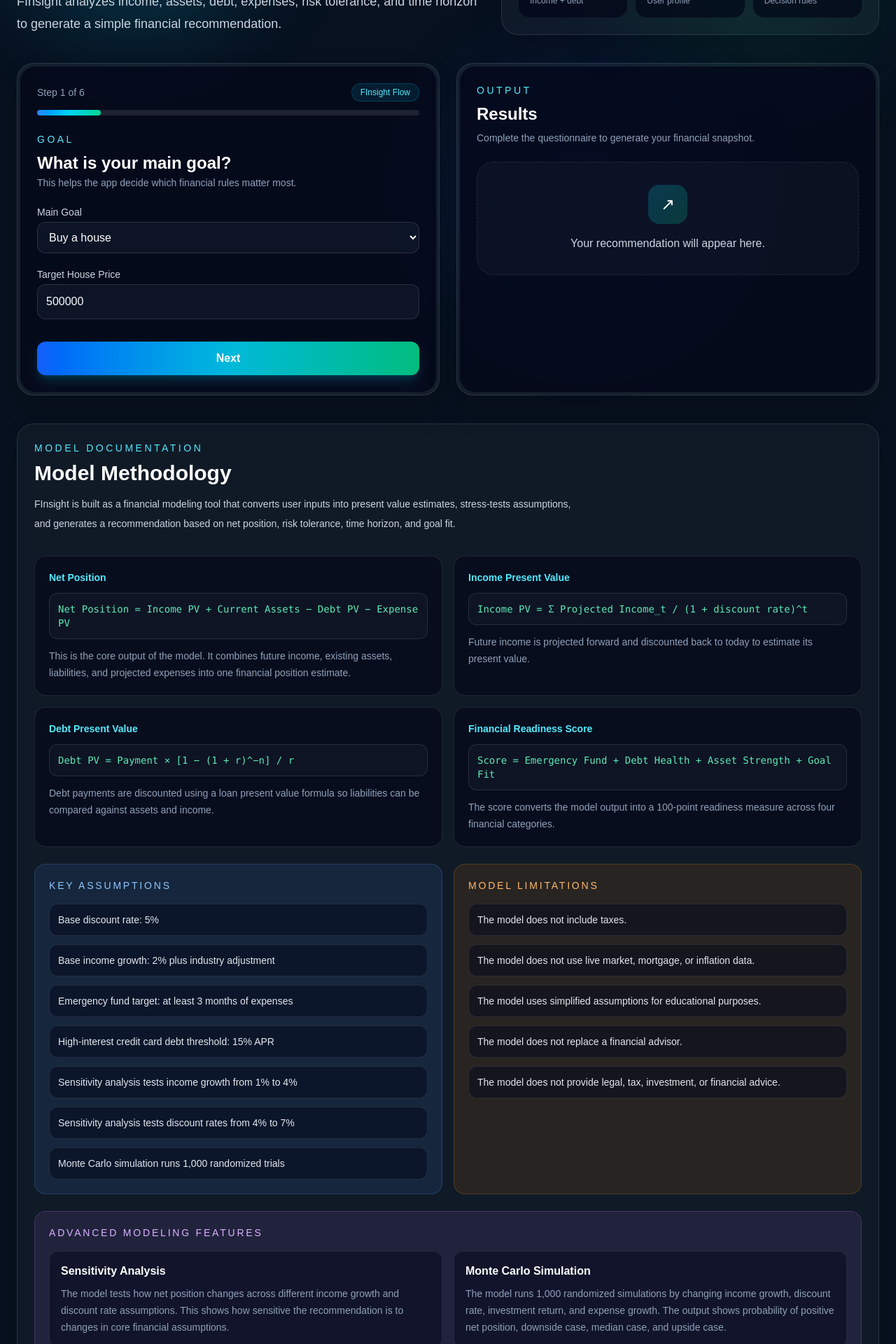
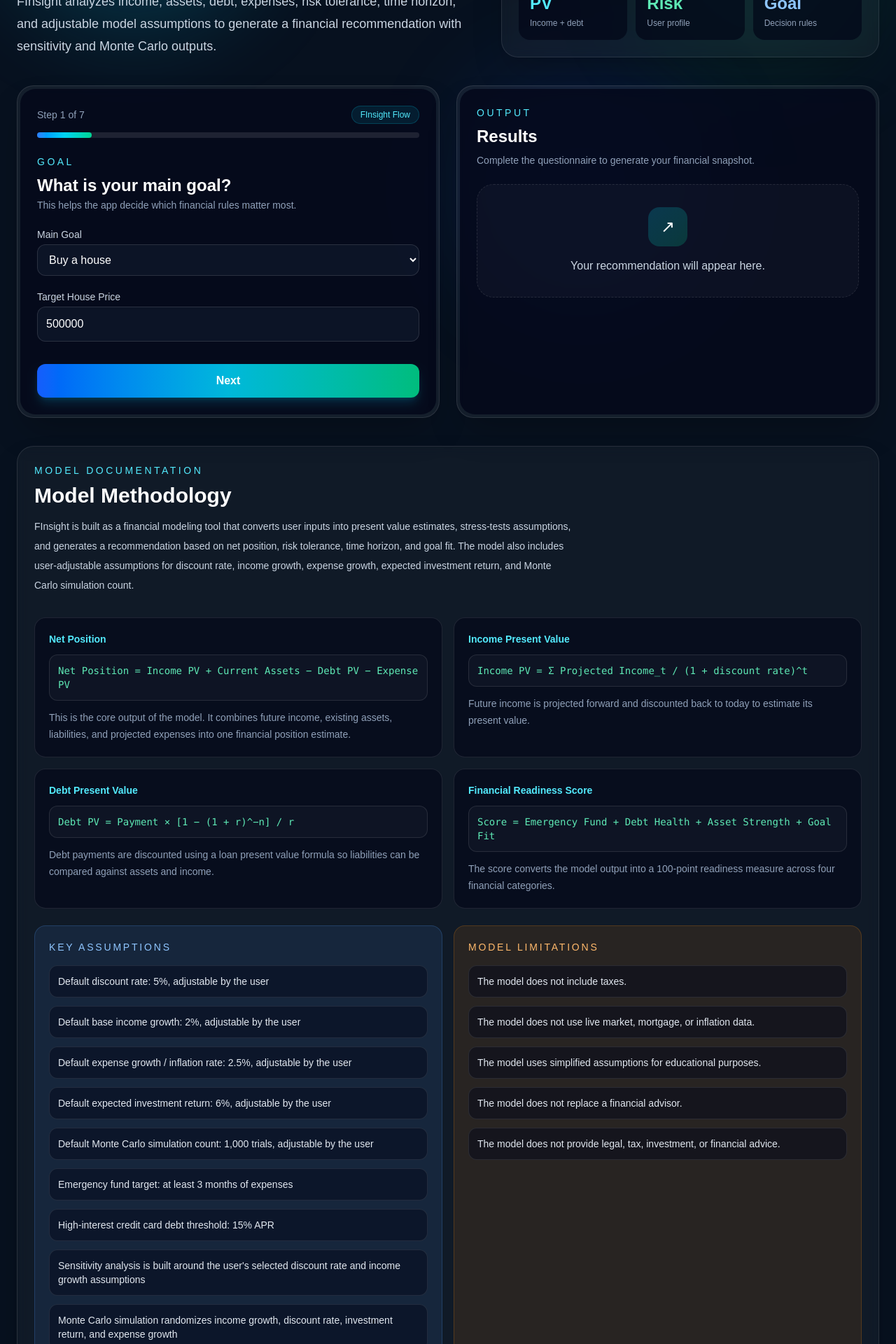
Before and after one commit to Ethan-R162/finsight, a Next.js app: page / in a window 1280 px wide. Shown: the part 340-2260 px from the top of the page at 70% size. Built offline with nearby package versions, Linux system fonts and the light colour scheme.

Commit message:
Add adjustable model assumptions

```diff
--- a/app/page.tsx
+++ b/app/page.tsx
@@ -82,13 +82,15 @@ function ModelMethodology() {
   ];
 
   const assumptions = [
-    "Base discount rate: 5%",
-    "Base income growth: 2% plus industry adjustment",
+    "Default discount rate: 5%, adjustable by the user",
+    "Default base income growth: 2%, adjustable by the user",
+    "Default expense growth / inflation rate: 2.5%, adjustable by the user",
+    "Default expected investment return: 6%, adjustable by the user",
+    "Default Monte Carlo simulation count: 1,000 trials, adjustable by the user",
     "Emergency fund target: at least 3 months of expenses",
     "High-interest credit card debt threshold: 15% APR",
-    "Sensitivity analysis tests income growth from 1% to 4%",
-    "Sensitivity analysis tests discount rates from 4% to 7%",
-    "Monte Carlo simulation runs 1,000 randomized trials",
+    "Sensitivity analysis is built around the user's selected discount rate and income growth assumptions",
+    "Monte Carlo simulation randomizes income growth, discount rate, investment return, and expense growth",
   ];
 
   const limitations = [
@@ -109,10 +111,12 @@ function ModelMethodology() {
           Model Methodology
         </h2>
         <p className="mt-3 max-w-3xl text-sm leading-7 text-slate-300">
-          FInsight is built as a financial modeling tool that converts user
-          inputs into present value estimates, stress-tests assumptions, and
-          generates a recommendation based on net position, risk tolerance, time
-          horizon, and goal fit.
+        FInsight is built as a financial modeling tool that converts user
+        inputs into present value estimates, stress-tests assumptions, and
+        generates a recommendation based on net position, risk tolerance, time
+        horizon, and goal fit. The model also includes user-adjustable assumptions
+        for discount rate, income growth, expense growth, expected investment
+        return, and Monte Carlo simulation count.
         </p>
       </div>
 
@@ -180,19 +184,19 @@ function ModelMethodology() {
           <div className="rounded-xl border border-white/10 bg-slate-950/50 p-4">
             <p className="font-semibold text-white">Sensitivity Analysis</p>
             <p className="mt-2 text-sm leading-6 text-slate-400">
-              The model tests how net position changes across different income
-              growth and discount rate assumptions. This shows how sensitive the
-              recommendation is to changes in core financial assumptions.
+            The model tests how net position changes around the user's selected
+            income growth and discount rate assumptions. This shows how sensitive the
+            recommendation is to changes in core financial assumptions.
             </p>
           </div>
 
           <div className="rounded-xl border border-white/10 bg-slate-950/50 p-4">
             <p className="font-semibold text-white">Monte Carlo Simulation</p>
             <p className="mt-2 text-sm leading-6 text-slate-400">
-              The model runs 1,000 randomized simulations by changing income
-              growth, discount rate, investment return, and expense growth. The
-              output shows probability of positive net position, downside case,
-              median case, and upside case.
+            The model runs a user-selected number of randomized simulations by changing
+            income growth, discount rate, investment return, and expense growth. The
+            output shows probability of positive net position, downside case, median
+            case, and upside case.
             </p>
           </div>
         </div>
@@ -229,8 +233,9 @@ export default function Home() {
             </h2>
 
             <p className="mt-5 max-w-2xl text-lg leading-8 text-slate-300">
-              FInsight analyzes income, assets, debt, expenses, risk tolerance,
-              and time horizon to generate a simple financial recommendation.
+            FInsight analyzes income, assets, debt, expenses, risk tolerance,
+            time horizon, and adjustable model assumptions to generate a financial
+            recommendation with sensitivity and Monte Carlo outputs.
             </p>
           </div>
 
--- a/components/FinancialForm.tsx
+++ b/components/FinancialForm.tsx
@@ -20,7 +20,7 @@ type Props = {
   onCalculate: (result: FinancialResult) => void;
 };
 
-const totalSteps = 6;
+const totalSteps = 7;
 
 export default function FinancialForm({ onCalculate }: Props) {
   const [step, setStep] = useState(1);
@@ -47,6 +47,11 @@ export default function FinancialForm({ onCalculate }: Props) {
     targetHousePrice: 500000,
     scholarshipPercent: 0,
     expectedIncomeIncrease: 0,
+    discountRate: 5,
+    baseIncomeGrowthRate: 2,
+    expenseGrowthRate: 2.5,
+    expectedInvestmentReturn: 6,
+    monteCarloRuns: 1000,
     riskTolerance: "risk_neutral",
     timeHorizon: "5_10_years",
     goal: "buy_house",
@@ -523,6 +528,106 @@ export default function FinancialForm({ onCalculate }: Props) {
           </div>
         </section>
       )}
+            {step === 7 && (
+        <section className="space-y-5">
+          <div>
+            <p className="text-sm uppercase tracking-[0.25em] text-cyan-300">
+              Model Controls
+            </p>
+            <h2 className="mt-2 text-2xl font-bold">Model assumptions</h2>
+            <p className={mutedText}>
+              Adjust the core assumptions used in the present value model,
+              sensitivity analysis, and Monte Carlo simulation.
+            </p>
+          </div>
+
+          <div className="grid gap-4 md:grid-cols-2">
+            <div>
+              <label className={labelClass}>Discount Rate (%)</label>
+              <input
+                className={inputClass}
+                type="number"
+                step="0.1"
+                value={form.discountRate}
+                onChange={(e) => updateField("discountRate", e.target.value)}
+              />
+              <p className="mt-1 text-xs text-slate-500">
+                Used to discount future income and expenses.
+              </p>
+            </div>
+
+            <div>
+              <label className={labelClass}>Base Income Growth (%)</label>
+              <input
+                className={inputClass}
+                type="number"
+                step="0.1"
+                value={form.baseIncomeGrowthRate}
+                onChange={(e) =>
+                  updateField("baseIncomeGrowthRate", e.target.value)
+                }
+              />
+              <p className="mt-1 text-xs text-slate-500">
+                Added to the industry growth adjustment.
+              </p>
+            </div>
+
+            <div>
+              <label className={labelClass}>Expense Growth / Inflation (%)</label>
+              <input
+                className={inputClass}
+                type="number"
+                step="0.1"
+                value={form.expenseGrowthRate}
+                onChange={(e) =>
+                  updateField("expenseGrowthRate", e.target.value)
+                }
+              />
+              <p className="mt-1 text-xs text-slate-500">
+                Used in the Monte Carlo expense projection.
+              </p>
+            </div>
+
+            <div>
+              <label className={labelClass}>Expected Investment Return (%)</label>
+              <input
+                className={inputClass}
+                type="number"
+                step="0.1"
+                value={form.expectedInvestmentReturn}
+                onChange={(e) =>
+                  updateField("expectedInvestmentReturn", e.target.value)
+                }
+              />
+              <p className="mt-1 text-xs text-slate-500">
+                Used to simulate asset growth.
+              </p>
+            </div>
+
+            <div>
+              <label className={labelClass}>Monte Carlo Simulations</label>
+              <input
+                className={inputClass}
+                type="number"
+                step="100"
+                value={form.monteCarloRuns}
+                onChange={(e) => updateField("monteCarloRuns", e.target.value)}
+              />
+              <p className="mt-1 text-xs text-slate-500">
+                Recommended: 1,000. Maximum used by model: 10,000.
+              </p>
+            </div>
+          </div>
+
+          <div className="rounded-2xl border border-purple-400/20 bg-purple-400/10 p-4 text-sm leading-6 text-purple-100">
+            <p>
+              These assumptions flow through the model calculations, stress
+              testing, and simulation outputs. This makes the model more
+              transparent and easier to defend.
+            </p>
+          </div>
+        </section>
+      )}
 
       <div className="flex gap-3 pt-2">
         {step > 1 && (
--- a/lib/calculations.ts
+++ b/lib/calculations.ts
@@ -9,6 +9,10 @@ export function presentValueOfAnnuity(
   if (rate === 0) return payment * periods;
 
   return payment * ((1 - Math.pow(1 + rate, -periods)) / rate);
+}
+
+function percentToDecimal(value: number): number {
+  return value / 100;
 }
 
 function getIndustryGrowthRate(industry: FinancialInput["industry"]): number {
@@ -28,8 +32,8 @@ function getIndustryGrowthRate(industry: FinancialInput["industry"]): number {
 export function calculateFutureIncomePV(input: FinancialInput): number {
   const yearsUntilRetirement = Math.max(input.retirementAge - input.age, 0);
 
-  const discountRate = 0.05;
-  const baseIncomeGrowthRate = 0.02;
+  const discountRate = percentToDecimal(input.discountRate);
+  const baseIncomeGrowthRate = percentToDecimal(input.baseIncomeGrowthRate);
   const industryGrowthRate = getIndustryGrowthRate(input.industry);
 
   let incomeGrowthRate = baseIncomeGrowthRate + industryGrowthRate;
@@ -77,7 +81,7 @@ export function calculateDebtPV(input: FinancialInput): number {
 }
 
 export function calculateExpensePV(input: FinancialInput): number {
-  const monthlyDiscountRate = 0.05 / 12;
+  const monthlyDiscountRate = percentToDecimal(input.discountRate) / 12;
   const months = Math.max(input.retirementAge - input.age, 0) * 12;
 
   return presentValueOfAnnuity(
--- a/lib/monteCarlo.ts
+++ b/lib/monteCarlo.ts
@@ -145,14 +145,18 @@ function calculateSimulatedNetPosition(
 }
 
 export function runMonteCarloSimulation(input: FinancialInput): MonteCarloResult {
-  const simulations = 1000;
+  const simulations = Math.max(100, Math.min(input.monteCarloRuns, 10000));
 
-  const baseIndustryGrowth = getIndustryGrowthBaseline(input.industry);
+const baseIndustryGrowth = getIndustryGrowthBaseline(input.industry);
 
-  const baseIncomeGrowth = Math.max(0, 0.02 + baseIndustryGrowth);
-  const baseDiscountRate = 0.05;
-  const baseInvestmentReturn = 0.06;
-  const baseExpenseGrowth = 0.025;
+const baseIncomeGrowth = Math.max(
+  0,
+  input.baseIncomeGrowthRate / 100 + baseIndustryGrowth
+);
+
+const baseDiscountRate = input.discountRate / 100;
+const baseInvestmentReturn = input.expectedInvestmentReturn / 100;
+const baseExpenseGrowth = input.expenseGrowthRate / 100;
 
   const netPositions: number[] = [];
 
--- a/lib/report.ts
+++ b/lib/report.ts
@@ -102,17 +102,19 @@ Financial Readiness Score:
 Score = Emergency Fund Score + Debt Health Score + Asset Strength Score + Goal Fit Score
 
 Sensitivity Analysis:
-The model tests net position across income growth rates from 1% to 4% and discount rates from 4% to 7%.
+The model tests net position around the user's selected income growth and discount rate assumptions.
 
 Monte Carlo Simulation:
-The model runs 1,000 randomized simulations by varying income growth, discount rate, investment return, and expense growth.
+The model runs a user-selected number of randomized simulations by varying income growth, discount rate, investment return, and expense growth.
 
-Key Assumptions:
-- Base discount rate: 5%
-- Base income growth: 2% plus industry adjustment
+Key Default Assumptions:
+- Default discount rate: 5%, adjustable by user
+- Default base income growth: 2%, adjustable by user
+- Default expense growth / inflation rate: 2.5%, adjustable by user
+- Default expected investment return: 6%, adjustable by user
+- Default Monte Carlo trials: 1,000, adjustable by user
 - Emergency fund target: 3 months of expenses
 - High-interest debt threshold: 15% APR
-- Monte Carlo trials: 1,000
 
 Limitations:
 - Does not include taxes
--- a/types/financial.ts
+++ b/types/financial.ts
@@ -61,6 +61,12 @@ export type FinancialInput = {
   scholarshipPercent: number;
   expectedIncomeIncrease: number;
 
+  discountRate: number;
+  baseIncomeGrowthRate: number;
+  expenseGrowthRate: number;
+  expectedInvestmentReturn: number;
+  monteCarloRuns: number;
+
   riskTolerance: RiskTolerance;
   timeHorizon: TimeHorizon;
   goal: Goal;
```
Also changed, not shown: lib/sensitivity.ts (+33 -5 lines).
